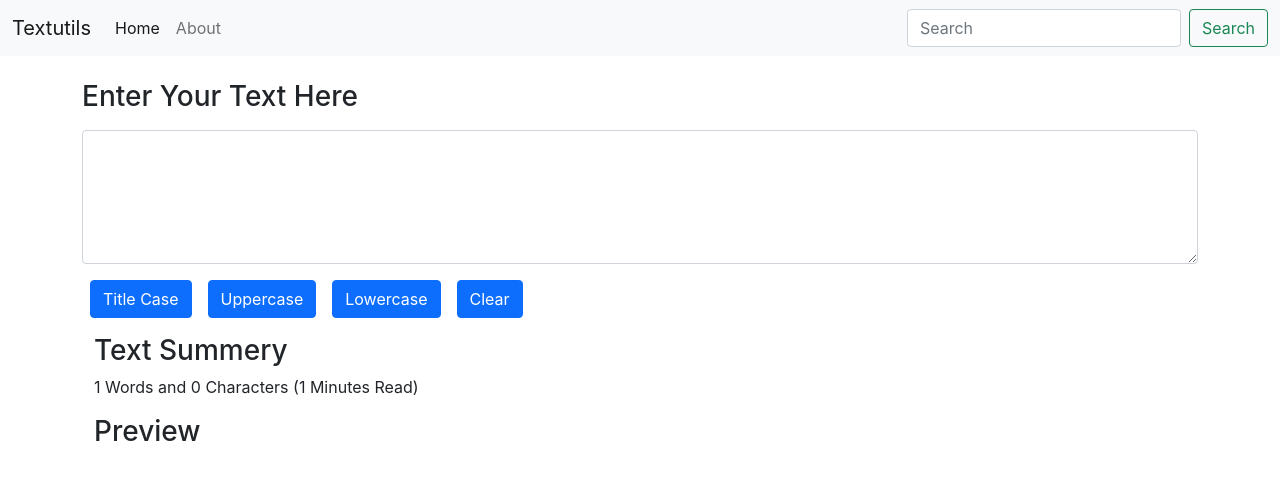
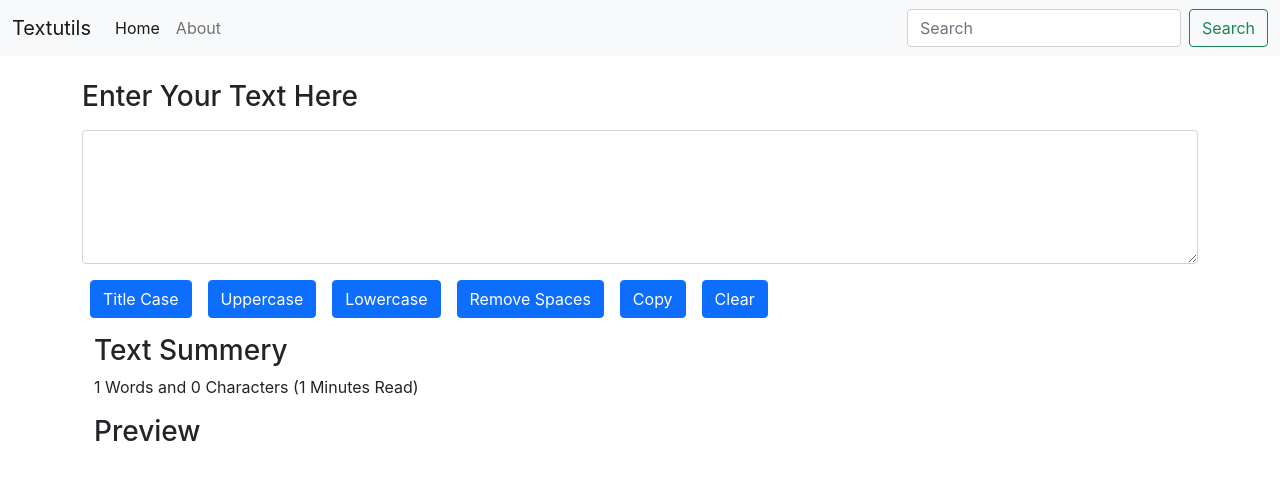
Before and after one commit to abdullah-afzal/textutils, a React (Create React App) app: page / in a window 1280 px wide. Shown: the top 480 px of the page. Built offline with nearby package versions, Linux system fonts and the light colour scheme.

Commit message:
add copy and spaces remove button

```diff
--- a/src/components/InputForm.js
+++ b/src/components/InputForm.js
@@ -6,6 +6,13 @@ export default function InputForm(prop) {
     }
     const handleLowercase=()=>{
       setText(text.toLowerCase());
+    }
+    const handleCopy=()=>{
+      navigator.clipboard.writeText(text);
+    }
+    const handleExtraSpaces=()=>{
+      let newText=text.split(/[ ]+/);
+      setText(newText.join(" "));
     }
     const handleClear=()=>{
       setText("");
@@ -30,6 +37,8 @@ export default function InputForm(prop) {
   <button className='btn btn-primary mt-3 mx-2' onClick={capitalFirstLetter}>Title Case</button>
   <button className='btn btn-primary mt-3 mx-2' onClick={handleUppercase}>Uppercase</button>
   <button className='btn btn-primary mt-3 mx-2' onClick={handleLowercase}>Lowercase</button>
+  <button className='btn btn-primary mt-3 mx-2' onClick={handleExtraSpaces}>Remove Spaces</button>
+  <button className='btn btn-primary mt-3 mx-2' onClick={handleCopy}>Copy</button>
   <button className='btn btn-primary mt-3 mx-2' onClick={handleClear}>Clear</button>
 </div>
 <div className="container">
```
